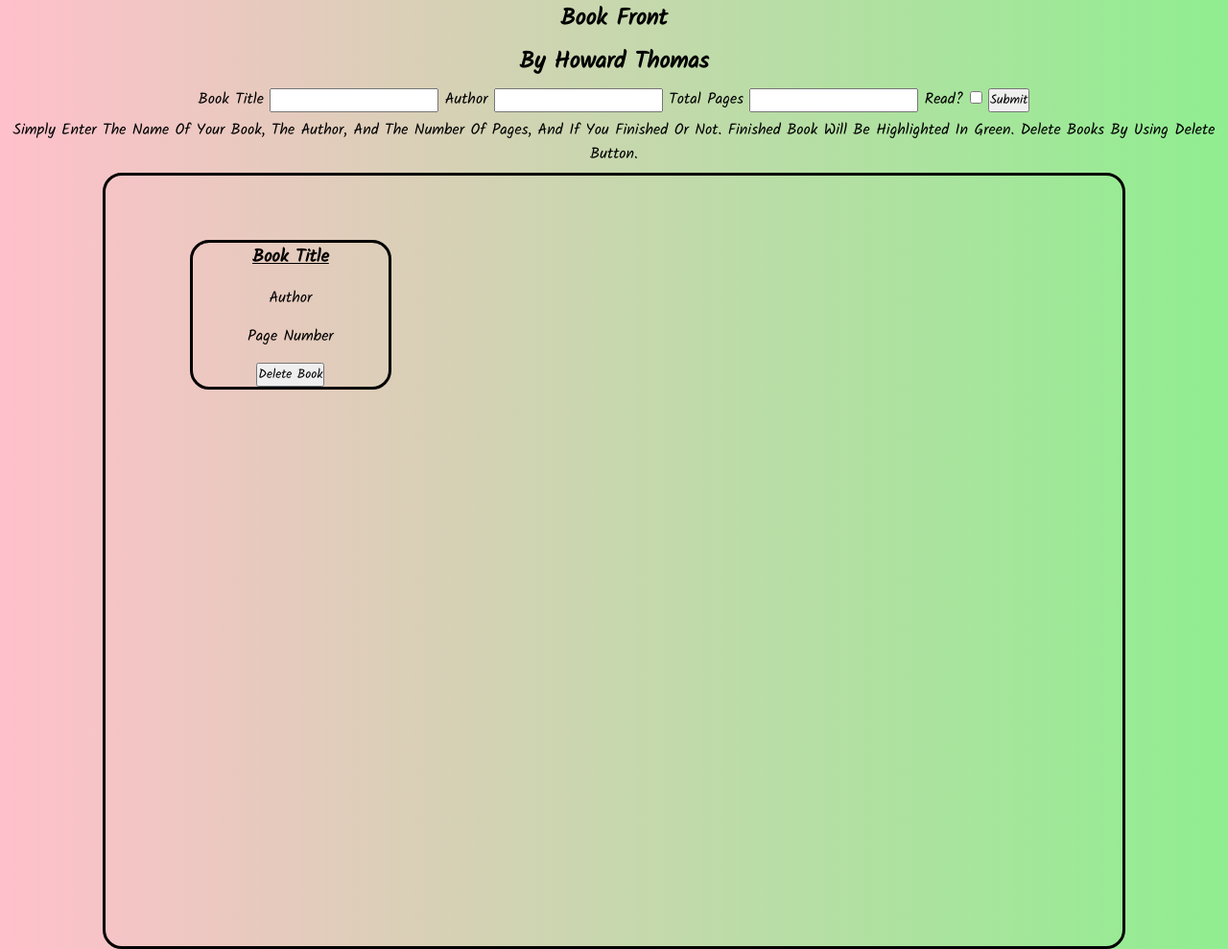
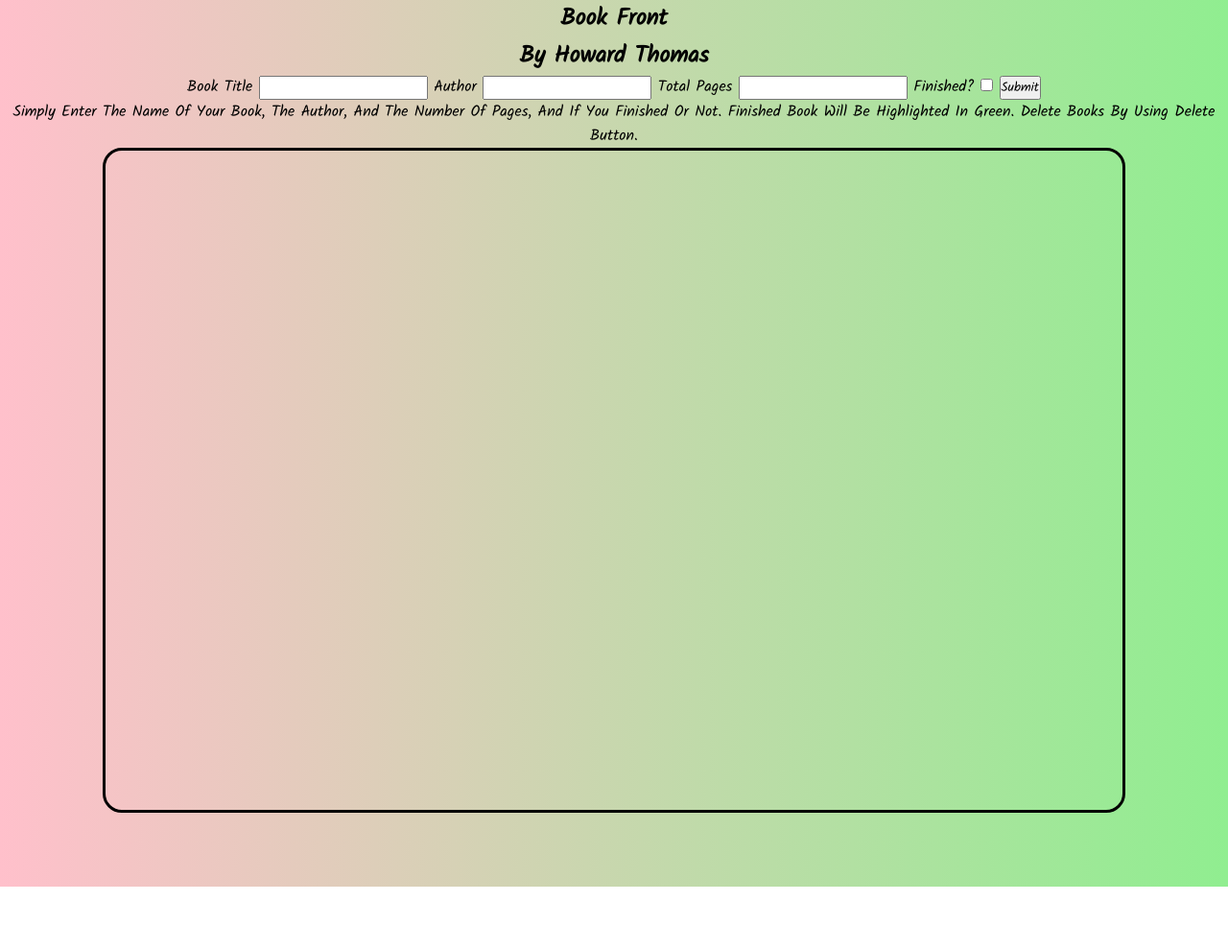
Before and after one commit to howie1329/Book-Front, a plain HTML site: page index.html in a window 1280 px wide. Shown: the top 989 px of the page at 96% size. After the commit the page ends 924 px from the top, so only its background shows below. Drawn offline with Linux system fonts and the light colour scheme.

Commit message:
initial commit
added read me
changed wording for ui

```diff
--- a/index.html
+++ b/index.html
@@ -23,7 +23,7 @@
                 <label for="Pages">Total Pages</label>
                 <input type="number" id = book-pages>
 
-                <label for="bookstatus">Read?</label>
+                <label for="bookstatus">Finished?</label>
                 <input type="checkbox" name="book-status" id="book-status">
 
                 <button type="submit" id = submit-btn>Submit</button>
@@ -33,12 +33,6 @@
 
         <div class="main-body">
             <div id="output">
-                <div class="card">
-                    <h3>Book Title</h3>
-                    <p>Author</p>
-                    <p>Page Number</p>
-                    <button class = delete-btn>Delete Book</button>
-                </div>
             </div>
         </div>
     </div>
--- a/style.css
+++ b/style.css
@@ -3,14 +3,16 @@
     padding: 0;
     box-sizing: border-box;
     font-family: 'Kalam', cursive;
+}
 
+body{
+    background-image: linear-gradient(to right, pink, lightgreen)
 }
 
 .container{
     display: grid;
     grid-template-columns: repeat(12,1fr);
     grid-template-rows: repeat(12,1fr);
-    background-image: linear-gradient(to right, pink, lightgreen)
 }
 
 .header{
```
Also changed, not shown: 1 other file.
